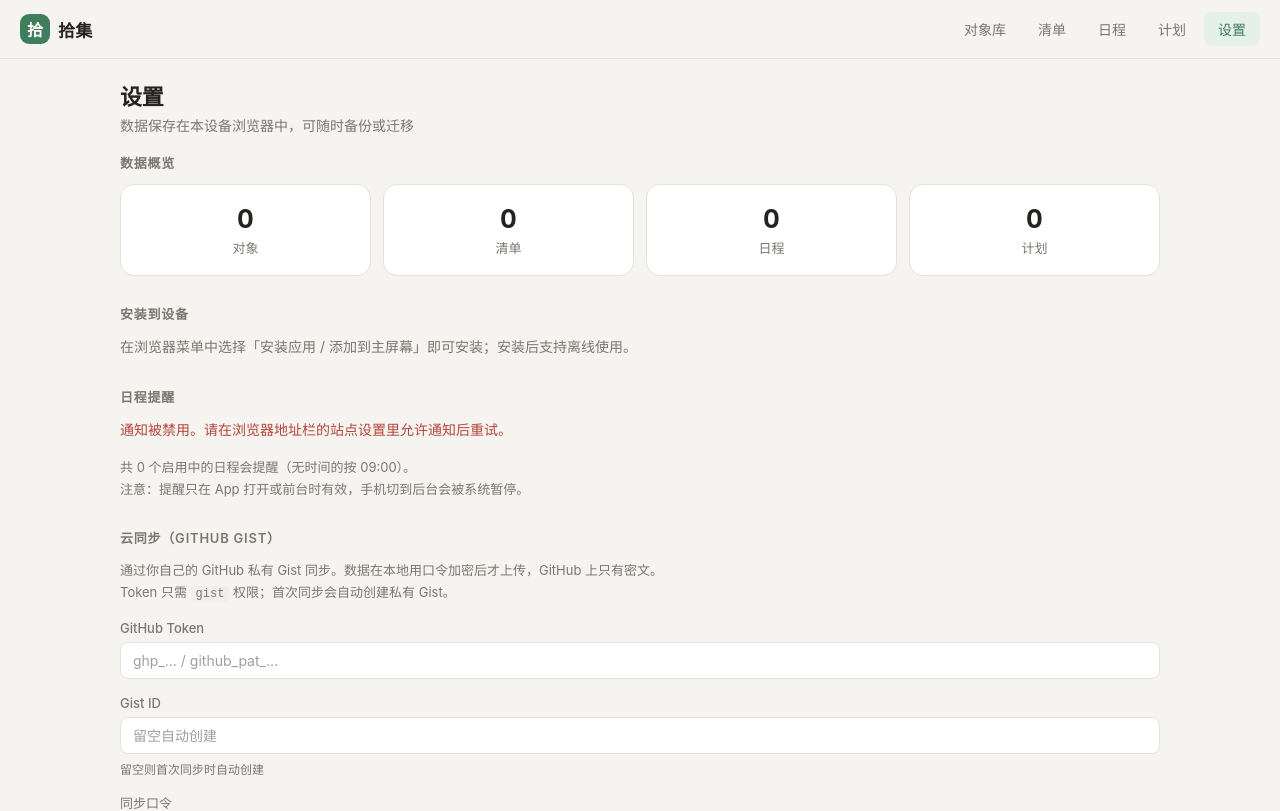
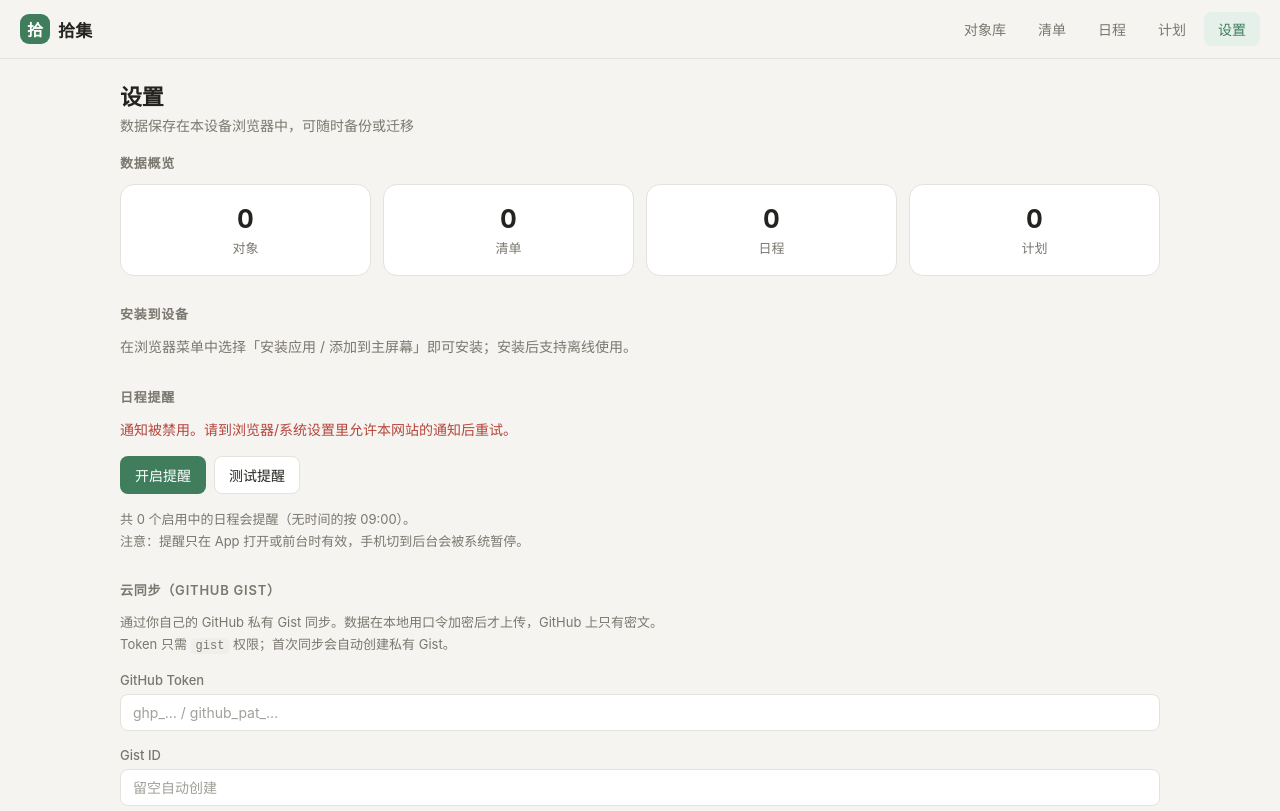
Before and after one commit to imfineandyou0827/shiji, a React (Vite) app: page /settings in a window 1280 px wide. Shown: the top 811 px of the page. Built offline with nearby package versions, Linux system fonts and the light colour scheme.

Commit message:
feat: 设置里「测试提醒」始终可见，未授权时自动请求

```diff
--- a/src/features/settings/ReminderSettings.module.css
+++ b/src/features/settings/ReminderSettings.module.css
@@ -9,6 +9,12 @@
   font-size: 14px;
   color: var(--accent);
   margin: 0 0 14px;
+}
+
+.actions {
+  display: flex;
+  gap: 8px;
+  margin-bottom: 14px;
 }
 
 .warn {
--- a/src/features/settings/ReminderSettings.tsx
+++ b/src/features/settings/ReminderSettings.tsx
@@ -24,6 +24,15 @@
   };
 
   const test = async () => {
+    if (typeof Notification === 'undefined') return;
+    if (Notification.permission !== 'granted') {
+      const result = await Notification.requestPermission();
+      setPermission(result);
+      if (result !== 'granted') {
+        window.alert('需要允许通知才能测试。');
+        return;
+      }
+    }
     const ok = await showLocalNotification('拾集测试提醒', {
       body: '如果你看到这条通知，说明提醒能用。',
     });
@@ -38,27 +47,28 @@
         <p className={styles.hint}>当前浏览器不支持通知。</p>
       )}
       {permission === 'granted' && (
-        <>
         <p className={styles.ok}>提醒已开启。日程到点时会弹出通知。</p>
-          <Button size="sm" onClick={test}>
-            测试提醒
-          </Button>
-        </>
       )}
       {permission === 'denied' && (
         <p className={styles.warn}>
-          通知被禁用。请在浏览器地址栏的站点设置里允许通知后重试。
+          通知被禁用。请到浏览器/系统设置里允许本网站的通知后重试。
         </p>
       )}
       {permission === 'default' && (
-        <>
         <p className={styles.hint}>
-            开启后，日程到点会弹出系统通知（例如「番剧更新」「出发集合」）。
+          点「开启提醒」允许通知，再用「测试提醒」验证。
         </p>
+      )}
+
+      {permission !== 'unsupported' && (
+        <div className={styles.actions}>
+          {permission !== 'granted' && (
             <Button variant="primary" onClick={request}>
               开启提醒
             </Button>
-        </>
+          )}
+          <Button onClick={test}>测试提醒</Button>
+        </div>
       )}
 
       <p className={styles.hint}>
```
Lines whose indentation alone changed are shown as unchanged.
